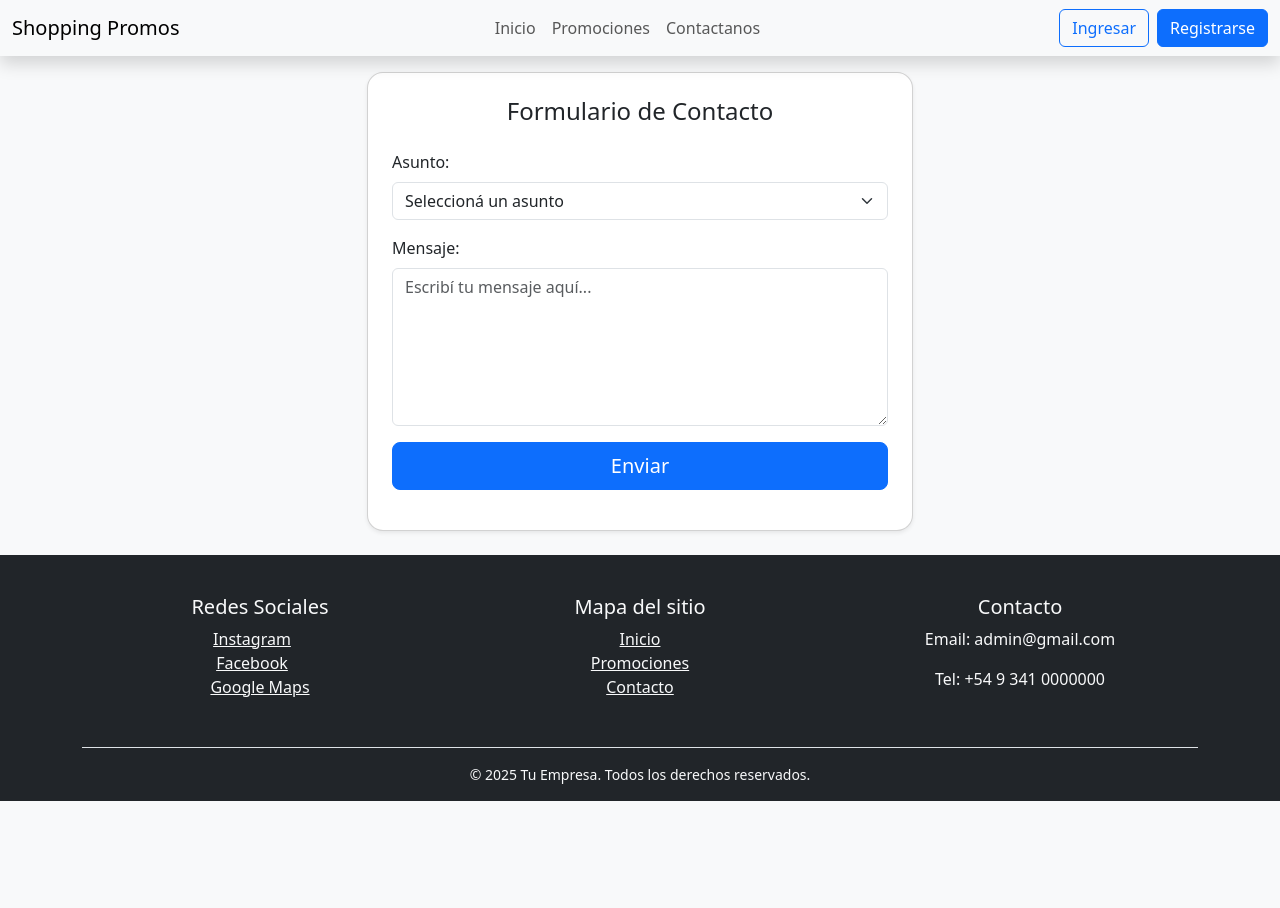
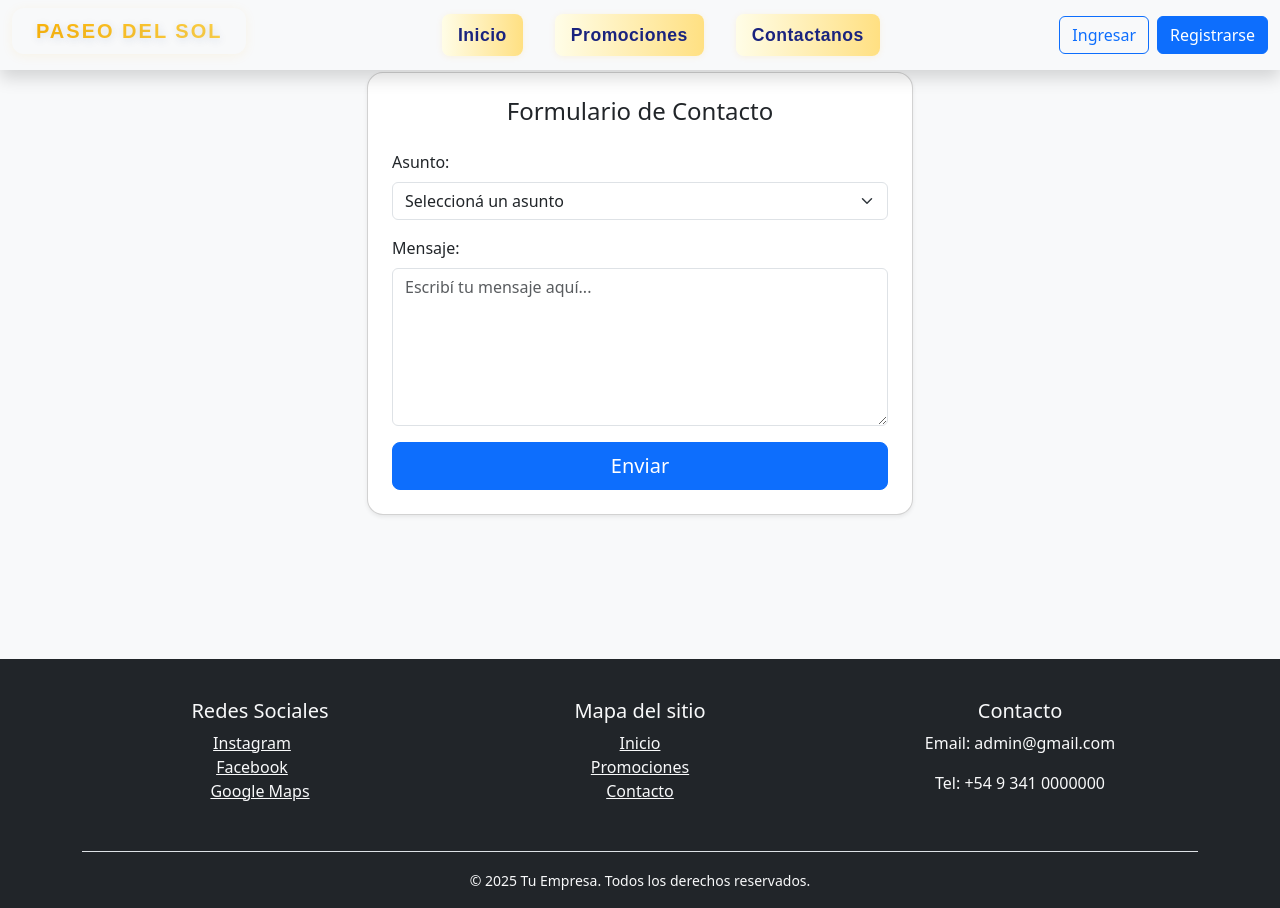
Before and after one commit to CataldiDonato/WEB-EG, a PHP site: page /web-eg/pages/contacto.php in a window 1280 px wide. Before the commit the page ends 801 px from the top, so only its background shows below. Run offline with PHP 8.4, Linux system fonts and the light colour scheme; data that the repository does not hold is empty; some libraries are stand-ins or nearby versions.

Commit message:
agregamos estilos al header, perfil y al panel de admin

```diff
--- a/assets/css/style-header.css
+++ b/assets/css/style-header.css
@@ -6,3 +6,56 @@ body, .main-content {
   .navbar {
     z-index: 1050;
 }
+
+#titleHeader {
+    font-family: 'Poppins', sans-serif;
+    font-weight: 700;
+    color: #1a237e;
+    margin-bottom: 0.5rem;
+    letter-spacing: 2px;
+    text-shadow: 1px 2px 8px rgba(30, 60, 120, 0.15);
+    background: linear-gradient(90deg, #ffb300 0%, #ffd54f 100%);
+    -webkit-background-clip: text;
+    -webkit-text-fill-color: transparent;
+    background-clip: text;
+    padding: 0.5rem 1.5rem;
+    border-radius: 12px;
+    display: inline-block;
+    box-shadow: 0 2px 12px rgba(255, 179, 0, 0.08);
+    transition: transform 0.2s;
+}
+
+#titleHeader:hover {
+    transform: scale(1.04) rotate(-1deg);
+    box-shadow: 0 4px 24px rgba(255, 179, 0, 0.18);
+}
+
+#linkHeader {
+    font-family: 'Poppins', sans-serif;
+    font-weight: 600;
+    font-size: 1.1rem;
+    color: #1a237e;
+    text-decoration: none;
+    margin: 0 1rem;
+    padding: 0.5rem 1rem;
+    border-radius: 8px;
+    background: linear-gradient(90deg, #fffde7 0%, #ffe082 100%);
+    box-shadow: 0 1px 6px rgba(255, 179, 0, 0.1);
+    display: inline-block;
+    transition:
+        background 0.3s ease,
+        color 0.3s ease,
+        box-shadow 0.3s ease,
+        transform 0.2s ease;
+    letter-spacing: 0.5px;
+}
+
+
+#linkHeader:hover,
+#linkHeader.active {
+    background: linear-gradient(90deg, #ffd54f 0%, #ffb300 100%);
+    color: #fff;
+    box-shadow: 0 4px 12px rgba(255, 179, 0, 0.25);
+    transform: scale(1.05) translateY(-2px);
+    text-decoration: none;
+}
--- a/pages/admin/crear-novedades/crear-novedad.php
+++ b/pages/admin/crear-novedades/crear-novedad.php
@@ -4,6 +4,10 @@ if (!isset($_COOKIE['token'])) {
     header("Location: ../../login.php");
     exit();
 }
+
+// use Firebase\JWT\JWT;
+// use Firebase\JWT\Key;
+
 
 $token = $_COOKIE['token'];
 $clave_secreta = "MESSI"; // misma usada al generar el token
@@ -39,7 +43,7 @@ $categoriaCliente = $_POST['categoriaCliente'];
 
 $sql = "INSERT INTO novedades (textoNovedad, fechaDesdeNovedad , fechaHastaNovedad, idTipoUsuario) VALUES (?, ?, ?, ?)";
 $stmt = $conn->prepare($sql);
-$stmt->bind_param("sssi", $textoNovedad, $fechaDesdeNovedad , $fechaHastaNovedad, $categoriaCliente);
+$stmt->bind_param("sssi", $textoNovedad, $fechaDesdeNovedad, $fechaHastaNovedad, $categoriaCliente);
 $stmt->execute();
 
 header("Location: novedades.php?agregado=ok");
--- a/pages/admin/locales/agregar-local.php
+++ b/pages/admin/locales/agregar-local.php
@@ -4,6 +4,10 @@ if (!isset($_COOKIE['token'])) {
     header("Location: ../../login.php");
     exit();
 }
+
+// use Firebase\JWT\JWT;
+// use Firebase\JWT\Key;
+
 
 $token = $_COOKIE['token'];
 $clave_secreta = "MESSI"; // misma usada al generar el token
@@ -37,7 +41,7 @@ $codUsuario = $_POST['codUsuario'];
 
 $sql = "INSERT INTO locales (nombreLocal, ubicacionLocal , rubroLocal, codUsuario) VALUES (?, ?, ?, ?)";
 $stmt = $conn->prepare($sql);
-$stmt->bind_param("ssss", $nombreLocal, $ubicacionLocal , $rubroLocal, $codUsuario);
+$stmt->bind_param("ssss", $nombreLocal, $ubicacionLocal, $rubroLocal, $codUsuario);
 $stmt->execute();
 
 header("Location: gestion-locales.php?agregado=ok");
--- a/pages/contacto.php
+++ b/pages/contacto.php
@@ -42,31 +42,39 @@ try {
     echo "Error al enviar correo: {$mail->ErrorInfo}";
     exit();
   }
-
 }
 
 
 ?>
 <!DOCTYPE html>
 <html lang="es">
+
 <head>
   <meta charset="UTF-8">
   <title>Formulario de Contacto</title>
   <link href="https://cdn.jsdelivr.net/npm/bootstrap@5.3.0/dist/css/bootstrap.min.css" rel="stylesheet">
   <style>
-    html, body {
+    html,
+    body {
       height: 100%;
       margin: 0;
     }
+
     body {
       display: flex;
       flex-direction: column;
     }
+
     main {
       flex: 1;
     }
+
+    .footerContacto {
+      margin-top: 120px;
+    }
   </style>
 </head>
+
 <body class="bg-light py-5">
 
   <main>
@@ -117,10 +125,11 @@ try {
     <br>
   </main>
 
-  <footer class="bg-dark text-white text-center py-3">
+  <footer class="bg-dark text-white text-center py-3 footerContacto">
     <?php include 'footer.php'; ?>
   </footer>
 
   <script src="https://cdn.jsdelivr.net/npm/bootstrap@5.3.0/dist/js/bootstrap.bundle.min.js"></script>
 </body>
+
 </html>
--- a/pages/dueño/eliminarPromocion.php
+++ b/pages/dueño/eliminarPromocion.php
@@ -4,6 +4,10 @@ if (!isset($_COOKIE['token'])) {
     header("Location: ../login.php");
     exit();
 }
+
+// use Firebase\JWT\JWT;
+// use Firebase\JWT\Key;
+
 
 $token = $_COOKIE['token'];
 $clave_secreta = "MESSI"; // misma usada al generar el token
--- a/pages/header.php
+++ b/pages/header.php
@@ -3,21 +3,34 @@ if (session_status() == PHP_SESSION_NONE) {
   session_start();
 }
 require '../vendor/autoload.php';
+
 use Firebase\JWT\JWT;
 use Firebase\JWT\Key;
-$key ='MESSI';
-if(isset($_COOKIE['token'])){
+
+$key = 'MESSI';
+if (isset($_COOKIE['token'])) {
   $token = $_COOKIE['token'];
   $decoded = JWT::decode($token, new Key($key, 'HS256'));
   $usuario_autenticado = true;
-}else{
+} else {
   $usuario_autenticado = false;
 }
 
 ?>
+<!DOCTYPE html>
+<html lang="en">
+
+<head>
+  <meta charset="UTF-8">
+  <meta name="viewport" content="width=device-width, initial-scale=1.0">
+  <title></title>
+  <link rel="stylesheet" href="../assets/css/style-header.css">
+</head>
+
+<body>
   <nav class="navbar navbar-expand-lg navbar-light bg-light fixed-top shadow">
     <div class="container-fluid">
-    <a class="navbar-brand" href="#">Shopping Promos</a>
+      <a class="navbar-brand" id="titleHeader" href="#">PASEO DEL SOL</a>
 
       <!-- Botón hamburguesa en móvil -->
       <button class="navbar-toggler" type="button" data-bs-toggle="collapse" data-bs-target="#navbarNav">
@@ -28,13 +41,13 @@ if(isset($_COOKIE['token'])){
       <div class="collapse navbar-collapse" id="navbarNav">
         <ul class="navbar-nav mx-auto">
           <li class="nav-item">
-          <a class="nav-link" href="dashboard.php">Inicio</a>
+            <a class="nav-link" href="dashboard.php" id="linkHeader">Inicio</a>
           </li>
           <li class="nav-item">
-          <a class="nav-link" href="promociones.php">Promociones</a>
+            <a class="nav-link" href="promociones.php" id="linkHeader">Promociones</a>
           </li>
           <li class="nav-item">
-          <a class="nav-link" href="contacto.php">Contactanos</a>
+            <a class="nav-link" href="contacto.php" id="linkHeader">Contactanos</a>
           </li>
           <!-- <li class="nav-item">
           <a class="nav-link" href="novedades.php">Novedades</a>
@@ -61,3 +74,6 @@ if(isset($_COOKIE['token'])){
       </div>
     </div>
   </nav>
+</body>
+
+</html>
```
Also changed, not shown: pages/admin/menu-admin.php (+13 -2 lines), pages/dueño/aprobar.php (+4 -3 lines), pages/perfil.php (+28 -5 lines), 1 other file. Lines whose indentation alone changed are shown as unchanged.
